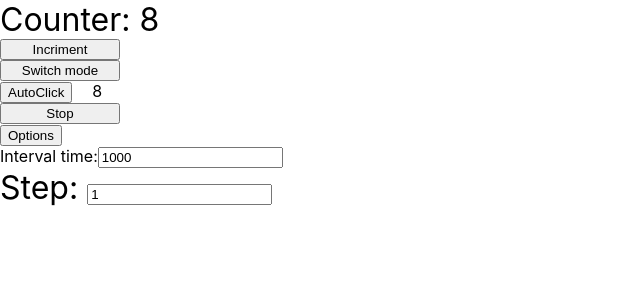
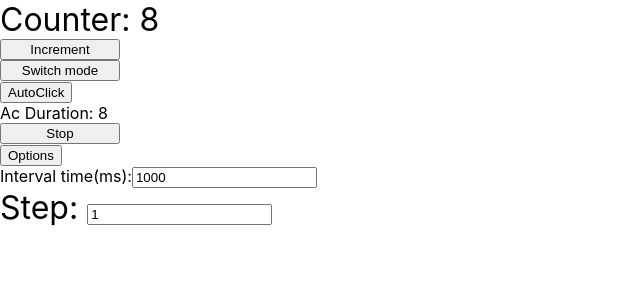
Before and after one commit to Simkav/fe-react-app, a React (Create React App) app: page / in a window 1280 px wide. Both pictures are taken after a click on the button "Options". Shown: the top 300 px of the page, without its empty margins (0-640 px from the left). Built offline with nearby package versions, Linux system fonts and the light colour scheme.

Commit message:
Refactor Counter

```diff
--- a/src/components/Counter/Counter.module.css
+++ b/src/components/Counter/Counter.module.css
@@ -15,6 +15,3 @@
 .autoClickContainer > * {
   display: inline-block;
 }
-.autoClickDuration {
-  margin-left: 20px;
-}
--- /dev/null
+++ b/src/components/Counter/CounterMainBtns/index.jsx
@@ -0,0 +1,31 @@
+import React from 'react';
+import cx from 'classnames';
+
+const CounterMainBtns = (props) => {
+  const {
+    Style,
+    autoClickDuration,
+    isIncriment,
+    siwtchMode,
+    startAutoClick,
+    incriment,
+    stopAutoClick,
+  } = props;
+  return (
+    <div className={Style.btnContainer}>
+      <button onClick={incriment}>
+        {isIncriment ? 'Increment' : 'Decrement'}
+      </button>
+      <button onClick={siwtchMode}>Switch mode</button>
+      <div className={Style.autoClickContainer}>
+        <button onClick={startAutoClick}>AutoClick </button>
+        <div className={Style.autoClickDuration}>
+          Ac Duration: {autoClickDuration}
+        </div>
+      </div>
+      <button onClick={stopAutoClick}>Stop</button>
+    </div>
+  );
+};
+
+export default CounterMainBtns;
--- /dev/null
+++ b/src/components/Counter/CounterOptions/index.jsx
@@ -0,0 +1,30 @@
+import cx from 'classnames';
+
+function CounterOptions(props) {
+  const {
+    Style,
+    showOptions,
+    autoClickInterval,
+    step,
+    changeIntervalTime,
+    handleChangeStep,
+    changeOptions,
+  } = props;
+  return (
+    <>
+      <button onClick={changeOptions}>Options</button>
+      <div className={cx({ [Style.hidden]: showOptions })}>
+        Interval time(ms):
+        <input
+          onChange={changeIntervalTime}
+          value={autoClickInterval}
+        ></input>{' '}
+        <div className={cx(Style.field, Style.step)}>
+          Step: <input onChange={handleChangeStep} value={step}></input>
+        </div>
+      </div>
+    </>
+  );
+}
+
+export default CounterOptions;
--- a/src/components/Counter/index.jsx
+++ b/src/components/Counter/index.jsx
@@ -1,6 +1,8 @@
 import React, { Component } from 'react';
 import Style from './Counter.module.css';
 import cx from 'classnames';
+import CounterOptions from './CounterOptions';
+import CounterMainBtns from './CounterMainBtns';
 
 class Counter extends Component {
   constructor(props) {
@@ -44,7 +46,7 @@ class Counter extends Component {
       return num;
     }
   };
-  handleChaneOptions = () => {
+  handleChangeOptions = () => {
     this.setState({
       showOptions: !this.state.showOptions,
     });
@@ -77,8 +79,8 @@ class Counter extends Component {
   };
   componentDidMount() {
     const { step } = this.props;
+    this.checkValidNumber(step);
     this.setState({ step: step });
-    this.checkValidNumber(this.props.step);
     this.startAutoClick();
   }
   componentDidUpdate() {
@@ -95,6 +97,7 @@ class Counter extends Component {
       autoClickInterval,
       showOptions,
       autoClickDuration,
+      isIncriment,
     } = this.state;
     if (!isValid) {
       return <>Something go wrong, reload app</>;
@@ -102,36 +105,24 @@ class Counter extends Component {
     return (
       <section>
         <div className={cx(Style.field, Style.count)}>Counter: {count}</div>
-        <div className={Style.btnContainer}>
-          <button
-            className={cx(Style.incrimentBtn, Style.btn)}
-            onClick={this.incriment}
-          >
-            Incriment
-          </button>
-          <button
-            className={cx(Style.switchModeBtn, Style.btn)}
-            onClick={this.siwtchMode}
-          >
-            Switch mode
-          </button>
-          <div className={Style.autoClickContainer}>
-            <button onClick={this.startAutoClick}>AutoClick </button>
-            <div className={Style.autoClickDuration}>{autoClickDuration}</div>
-          </div>
-          <button onClick={this.stopAutoClick}>Stop</button>
-        </div>
-        <button onClick={this.handleChaneOptions}>Options</button>
-        <div className={cx({ [Style.hidden]: showOptions })}>
-          Interval time:
-          <input
-            onChange={this.changeIntervalTime}
-            value={autoClickInterval}
-          ></input>{' '}
-          <div className={cx(Style.field, Style.step)}>
-            Step: <input onChange={this.handleChangeStep} value={step}></input>
-          </div>
-        </div>
+        <CounterMainBtns
+          autoClickDuration={autoClickDuration}
+          incriment={this.incriment}
+          Style={Style}
+          switchMode={this.siwtchMode}
+          startAutoClick={this.startAutoClick}
+          stopAutoClick={this.stopAutoClick}
+          isIncriment={isIncriment}
+        />
+        <CounterOptions
+          Style={Style}
+          changeOptions={this.handleChangeOptions}
+          autoClickInterval={autoClickInterval}
+          changeIntervalTime={this.changeIntervalTime}
+          handleChangeStep={this.handleChangeStep}
+          step={step}
+          showOptions={showOptions}
+        />
       </section>
     );
   }
```
